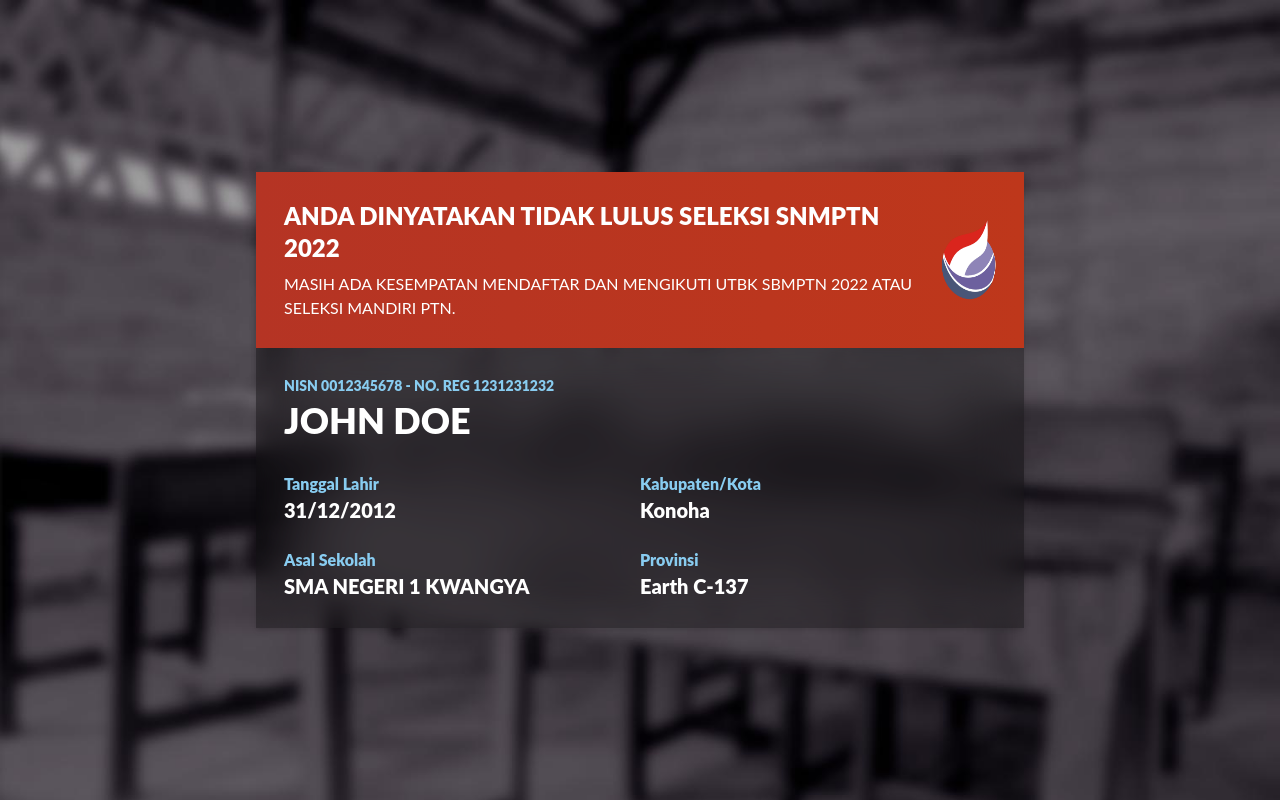
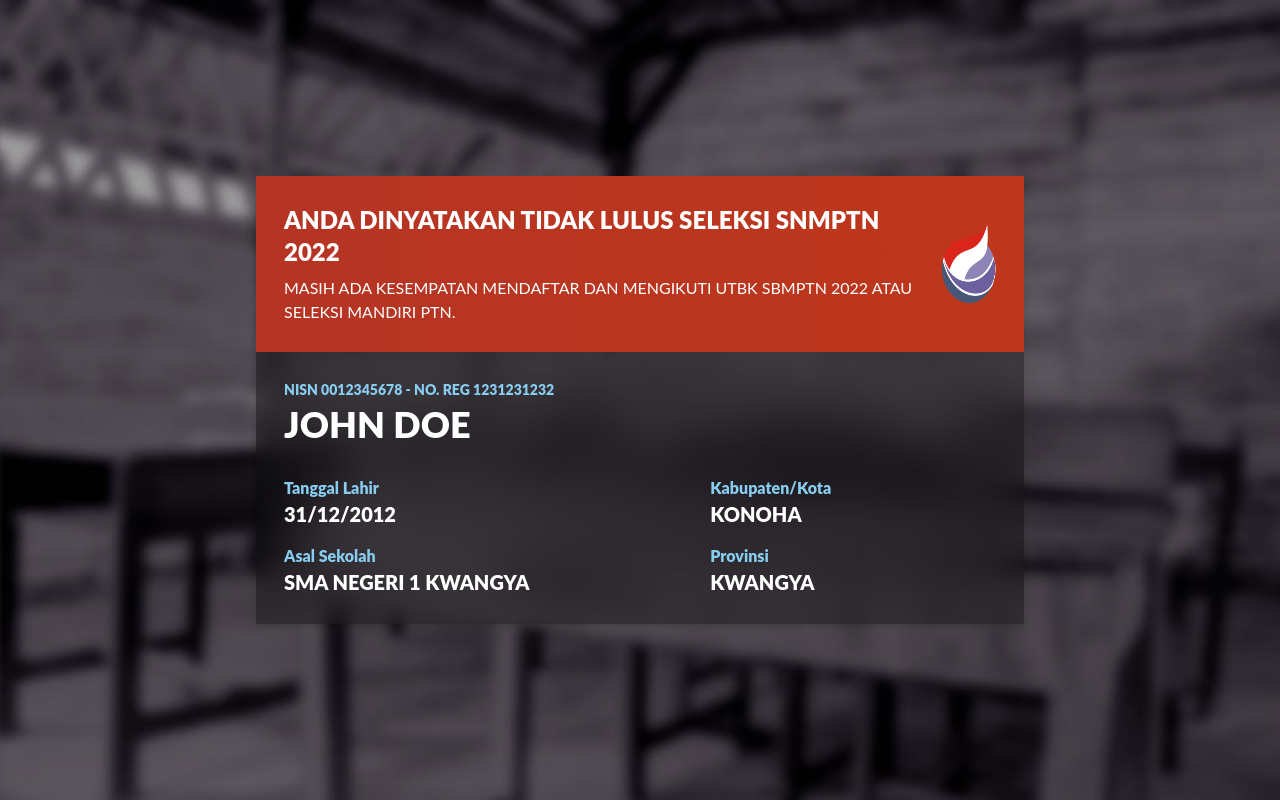
Before and after one commit to plirapli/pengumuman-ltmpt-generator, a React (Create React App) app: page /snm/0 in a window 1280 px wide. Built offline with nearby package versions, Linux system fonts and the light colour scheme.

Commit message:
refactor detail info grid

```diff
--- a/src/components/SnmOriginal.jsx
+++ b/src/components/SnmOriginal.jsx
@@ -7,9 +7,9 @@
 function Snm({ dataMaba }) {
   const profiles = [
     { title: 'tanggal lahir', val: dataMaba.tglLahir || '31/12/2012' },
-    { title: 'kabupaten/kota', val: dataMaba.kotaKab || 'Konoha' },
     { title: 'asal sekolah', val: dataMaba.sekolah || 'SMA NEGERI 1 KWANGYA' },
-    { title: 'provinsi', val: dataMaba.prov || 'Earth C-137' },
+    { title: 'kabupaten/kota', val: dataMaba.kotaKab || 'KONOHA' },
+    { title: 'provinsi', val: dataMaba.prov || 'KWANGYA' },
   ];
 
   const year = new Date().getFullYear();
@@ -88,22 +88,20 @@
 
             {/* DETAIL INFO */}
             <div className='mt-8 grid grid-cols-12'>
-              <DetailInfo
-                isLulus={dataMaba.isLulus}
-                key1={profiles[0].title}
-                val1={profiles[0].val}
-                key2={profiles[2].title}
-                val2={profiles[2].val}
-              />
-              {/* <span className=''></span> */}
-              <DetailInfo
-                isLulus={dataMaba.isLulus}
-                customClass='mt-6 lg:mt-0'
-                key1={profiles[1].title}
-                val1={profiles[1].val}
-                key2={profiles[3].title}
-                val2={profiles[3].val}
-              />
+              <div
+                className={`
+                  col-span-12 ${dataMaba.isLulus ? 'lg:col-span-6' : ''}
+                  grid grid-rows-4 lg:grid-rows-2 grid-flow-col
+                  gap-4
+                  font-black capitalize`}>
+                {profiles.map((profile, i) => (
+                  <DetailInfo
+                    key={i}
+                    isLulus={dataMaba.isLulus}
+                    profile={profile}
+                  />
+                ))}
+              </div>
               {dataMaba.isLulus && (
                 <div className='bg-white col-span-12 mt-6 p-4 text-black lg:col-span-6 lg:mt-0'>
                   <h3 className='text-lg font-semibold'>
--- a/src/components/snm/theme0/DetailInfoLayout.jsx
+++ b/src/components/snm/theme0/DetailInfoLayout.jsx
@@ -1,23 +1,15 @@
 import React from 'react';
 
-function DetailInfoLayout({ isLulus, customClass, key1, val1, key2, val2 }) {
+function DetailInfoLayout({ profile }) {
   return (
-    <div
-      className={`col-span-12 ${isLulus ? 'lg:col-span-3' : 'lg:col-span-6'}
-        flex flex-col font-black capitalize ${customClass}`}>
-      <div>
+    <>
+      <div className={``}>
         <p className='text-snmOriginal-accentBlue text-sm lg:text-base'>
-          {key1}
+          {profile.title}
         </p>
-        <p className='text-lg lg:text-xl'>{val1}</p>
+        <p className='text-lg lg:text-xl uppercase'>{profile.val}</p>
       </div>
-      <div className='mt-6'>
-        <p className='text-snmOriginal-accentBlue text-sm lg:text-base'>
-          {key2}
-        </p>
-        <p className='capitalize text-lg lg:text-xl'>{val2}</p>
-      </div>
-    </div>
+    </>
   );
 }
 
```
